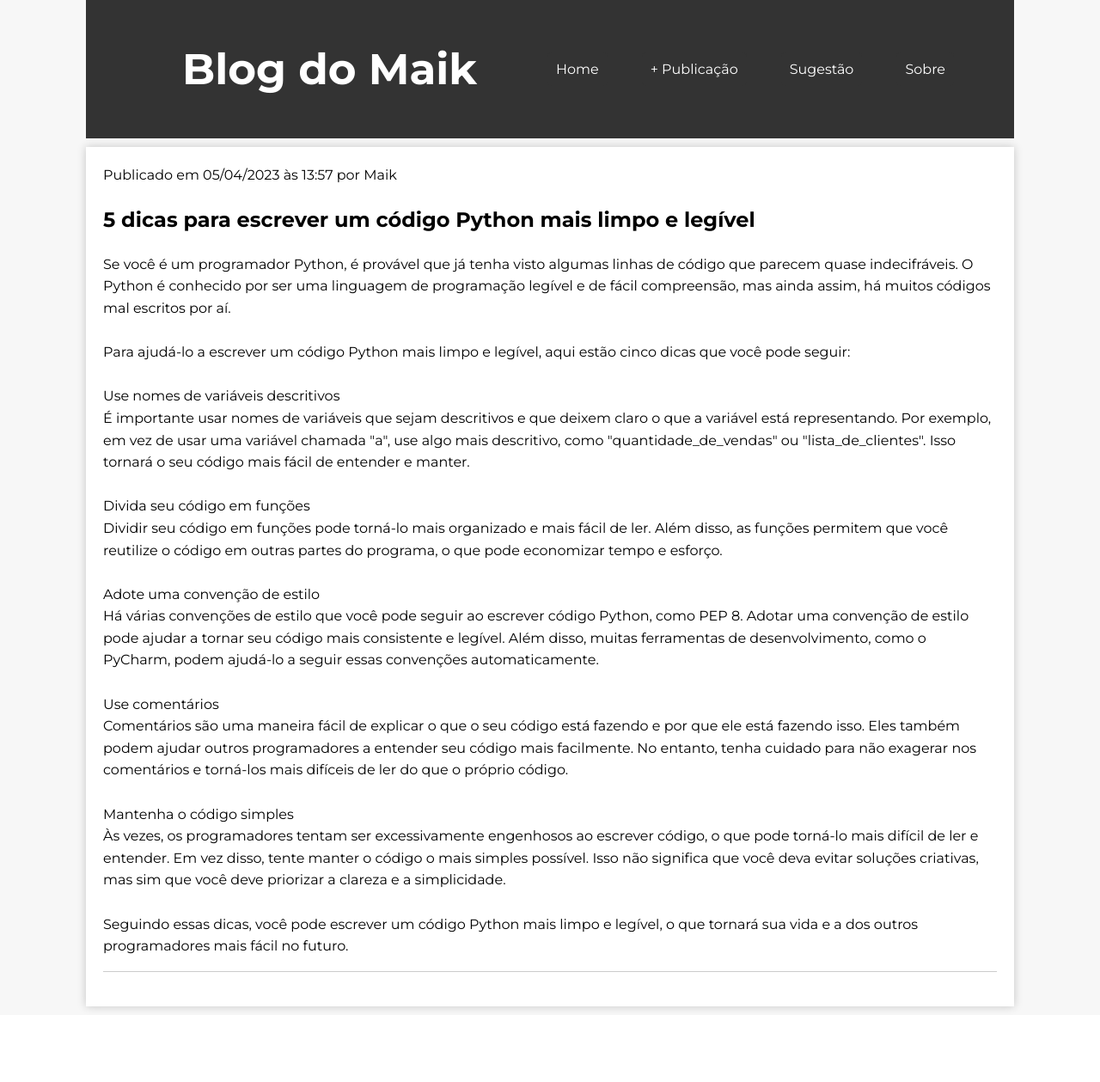
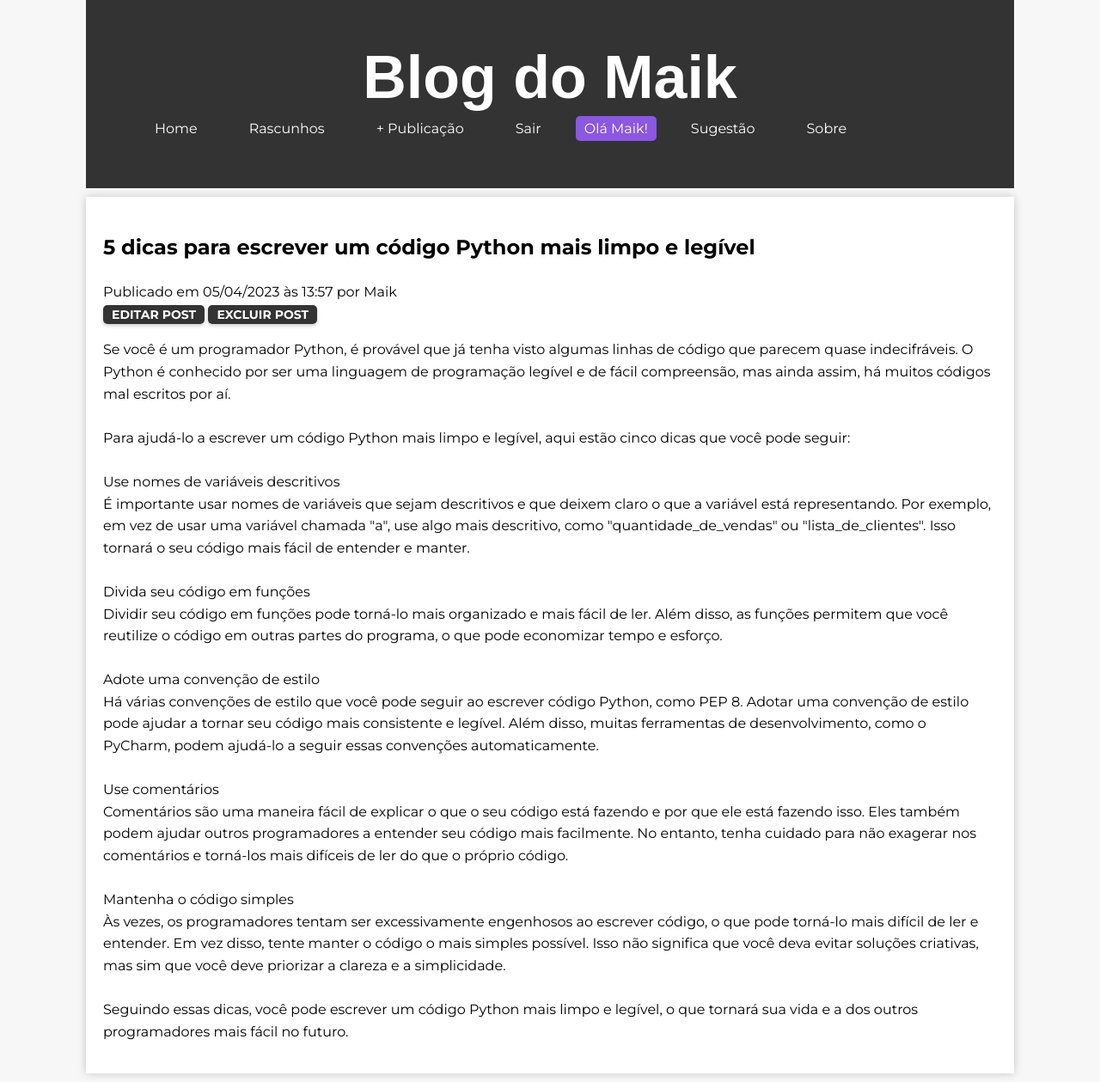
Before and after one commit to MaikDouglasOficial/meusite, a Django app: page /post/1/ in a window 1280 px wide. Shown: the whole page at 86% size. Before the commit the page ends 1178 px from the top, so only its background shows below. Run offline with Django 4.2, Linux system fonts and the light colour scheme; a user stored in the database is signed in; data comes from the database, SQL or seed files in the repository.

Commit message:
Mudança de Layout, adicionando pagina de rascunho e login, e adicionando botão de excluir post e publicar.

```diff
--- a/blog/static/css/blog.css
+++ b/blog/static/css/blog.css
@@ -20,13 +20,13 @@ header h1 a {
   color: #fff;
   text-decoration: none;
   border-bottom: none;
-  font-size: 50px;
+  font-size: 70px;
   font-weight: 700;
-  font-family: Montserrat, sans-serif;
+  font-family: 'Darker Grotesque', sans-serif;
   margin: 0 auto;
   display: block;
   width: fit-content;
-  text-align: center;
+  text-align: left;
 }
 
 nav.menu {
--- a/blog/templates/blog/base.html
+++ b/blog/templates/blog/base.html
@@ -1,9 +1,10 @@
 {% load static %}
+
 <html>
 <head>
 	<meta charset="UTF-8">
 	<meta name="viewport" content="width=device-width, initial-scale=1.0">
-	<title>{% block title %}{% endblock %}</title>
+	<title>{% block title %}Blog do Maik{% endblock %}</title>
 	<link rel="stylesheet" href="https://fonts.googleapis.com/css2?family=Montserrat:wght@400;600;700&display=swap">
 	<link rel="stylesheet" type="text/css" href="{% static 'css/blog.css' %}">
 </head>
@@ -14,7 +15,12 @@
 			<ul>
 				<li><a href="/" onclick="window.scrollTo(0, 0);">Home</a></li>
 				{% if user.is_authenticated %}
-        <li><a href="{% url 'post_new' %}" class="top-menu">+ Publicação</span></a></li>
+				<li><a href="{% url 'post_draft_list' %}" class="top-menu">Rascunhos</a></li>
+				<li><a href="{% url 'post_new' %}" class="top-menu">+ Publicação</a></li>
+                <li><a href="{% url 'logout' %}" class="top-menu">Sair</a></li>
+                <li><span class="top-menu">Olá {{ user.username }}!</span></li>
+                {% else %}
+                <li><a href="{% url 'login' %}" class="top-menu">Entrar</a></li>
                 {% endif %}
 				<li><a href="{% url 'sugestao' %}">Sugestão</a></li>
 				<li><a href="{% url 'sobre' %}">Sobre</a></li>
@@ -23,16 +29,6 @@
 	</header>
 	<main class="container">
 		{% block content %}
-        <div class="post">
-            <h2>{{ post.title }}</h2>
-            <p>{{ post.text|linebreaksbr }}</p>
-            {% if post.published_date %}
-            <div class="date">
-                Publicado em {{ post.published_date }} por {{ post.author }}
-            </div>
-            {% endif %}
-            <a href="{% url 'post_detail' pk=post.pk %}" class="btn btn-default">Ler Mais</a>
-        </div>
 		{% endblock %}
 	</main>
 	<footer>
--- a/blog/templates/blog/post_detail.html
+++ b/blog/templates/blog/post_detail.html
@@ -2,16 +2,20 @@
 {% load static %}
 
 {% block content %}
-    <div class="post">
+    <h2>{{ post.title }}</h2>
     {% if post.published_date %}
         <div class="date">
             Publicado em {{ post.published_date|date:"d/m/Y" }} às {{ post.published_date|date:"H:i" }} por {{ post.author }}
         </div>
+    {% else %}
+        <form method="post" action="{% url 'post_publicar' pk=post.pk %}">
+            {% csrf_token %}
+            <button type="submit" class="btn btn-primary">Publicar</button>
+        </form>
     {% endif %}
     {% if user.is_authenticated %}
-            <a class="btn btn-default" href="{% url 'post_edit' pk=post.pk %}"><span class="glyphicon glyphicon-pencil"></span></a>
+        <a href="{% url 'post_edit' pk=post.pk %}" class="custom-btn">Editar Post</a>
+        <a href="{% url 'post_remove' pk=post.pk %}" class="custom-btn">Excluir Post</a>
     {% endif %}
-        <h2>{{ post.title }}</h2>
     <p>{{ post.text|linebreaksbr }}</p>
-    </div>
 {% endblock %}
--- a/blog/templates/blog/post_edit.html
+++ b/blog/templates/blog/post_edit.html
@@ -6,5 +6,6 @@
     <form method="POST" class="post-form">{% csrf_token %}
         {{ form.as_p }}
         <button type="submit" class="save btn btn-default">Save</button>
+        <button type="submit" class="btn btn-secondary" name="save_draft">Salvar como rascunho</button>
     </form>
 {% endblock %}
--- a/blog/templates/blog/sugestao.html
+++ b/blog/templates/blog/sugestao.html
@@ -1,6 +1,6 @@
 {% extends 'blog/base.html' %}
 {% block content %}
   <h2>Sobre</h2>
-  <p>Deixe sua sugestão, todo aprendizado é bem-vindo! A sua opinião é muito importante para o meu aprendizado:
+  <p>Deixe sua sugestão, todo aprendizado é bem-vindo! A sua opinião é muito importante para o meu aprendizado:p
   <a href="https://forms.gle/3sLs1JKfgPDgtwyf7">https://forms.gle/3sLs1JKfgPDgtwyf7</a>.</p>
 {% endblock %}
--- a/blog/urls.py
+++ b/blog/urls.py
@@ -6,6 +6,10 @@ urlpatterns = [
     path('post/<int:pk>/', views.post_detail, name='post_detail'),
     path('post/new/', views.post_new, name='post_new'),
     path('post/<int:pk>/edit/', views.post_edit, name='post_edit'),
+    path('drafts/', views.post_draft_list, name='post_draft_list'),
+    path('rascunhos/', views.post_draft_list, name='post_draft_list'),
     path('sobre/', views.sobre, name='sobre'),
     path('sugestao/', views.sugestao, name='sugestao'),
+    path('post/<int:pk>/publicar/', views.post_publicar, name='post_publicar'),
+    path('post/<pk>/remove/', views.post_remove, name='post_remove'),
 ]
--- a/blog/views.py
+++ b/blog/views.py
@@ -1,27 +1,37 @@
 from django.shortcuts import render
+from django.contrib.auth.decorators import login_required
+from django.contrib import messages
 from django.utils import timezone
 from .forms import PostForm
 from .models import Post
 from django.shortcuts import render, get_object_or_404
 from django.shortcuts import redirect
+from django.contrib.auth.decorators import login_required
 
 
 def post_list(request):
-    posts = Post.objects.filter(published_date__lte=timezone.now()).order_by('published_date')
+    posts = Post.objects.order_by('-published_date')
     return render(request, 'blog/post_list.html', {'posts': posts})
+
 
 def post_detail(request, pk):
     post = get_object_or_404(Post, pk=pk)
     return render(request, 'blog/post_detail.html', {'post': post})
 
 
+@login_required
 def post_new(request):
     if request.method == "POST":
         form = PostForm(request.POST)
         if form.is_valid():
             post = form.save(commit=False)
             post.author = request.user
-            post.published_date = timezone.now()
+            if 'save_draft' in request.POST:
+                post.published_date = None  # define o post como rascunho
+                messages.success(request, 'Post salvo como rascunho.')
+            else:
+                post.published_date = timezone.now()
+                messages.success(request, 'Post publicado com sucesso.')
             post.save()
             return redirect('post_detail', pk=post.pk)
     else:
@@ -29,6 +39,7 @@ def post_new(request):
     return render(request, 'blog/post_edit.html', {'form': form})
 
 
+@login_required
 def post_edit(request, pk):
     post = get_object_or_404(Post, pk=pk)
     if request.method == "POST":
@@ -36,15 +47,31 @@ def post_edit(request, pk):
         if form.is_valid():
             post = form.save(commit=False)
             post.author = request.user
-            post.published_date = timezone.now()
             post.save()
             return redirect('post_detail', pk=post.pk)
     else:
         form = PostForm(instance=post)
     return render(request, 'blog/post_edit.html', {'form': form})
 
+
 def sobre(request):
     return render(request, 'blog/sobre.html')
 
+
 def sugestao(request):
     return render(request, 'blog/sugestao.html', {})
+
+@login_required
+def post_draft_list(request):
+    posts = Post.objects.filter(published_date__isnull=True).order_by('created_date')
+    return render(request, 'blog/post_draft_list.html', {'posts': posts})
+@login_required
+def post_publicar(request, pk):
+    post = get_object_or_404(Post, pk=pk)
+    post.publicar()
+    return redirect('post_detail', pk=post.pk)
+@login_required
+def post_remove(request, pk):
+    post = get_object_or_404(Post, pk=pk)
+    post.delete()
+    return redirect('post_list')
--- a/mysite/settings.py
+++ b/mysite/settings.py
@@ -112,3 +112,5 @@ STATIC_ROOT = BASE_DIR / 'static'
 # https://docs.djangoproject.com/en/4.2/ref/settings/#default-auto-field
 
 DEFAULT_AUTO_FIELD = 'django.db.models.BigAutoField'
+
+LOGIN_REDIRECT_URL = '/'
--- a/mysite/urls.py
+++ b/mysite/urls.py
@@ -1,7 +1,11 @@
+from django.urls import path, include
 from django.contrib import admin
-from django.urls import path, include
+
+from django.contrib.auth import views
 
 urlpatterns = [
     path('admin/', admin.site.urls),
+    path('accounts/login/', views.LoginView.as_view(), name='login'),
+    path('accounts/logout/', views.LogoutView.as_view(next_page='/'), name='logout'),
     path('', include('blog.urls')),
 ]
```
Also changed, not shown: blog/models.py (line endings or trailing spaces). Lines whose indentation alone changed are shown as unchanged.
